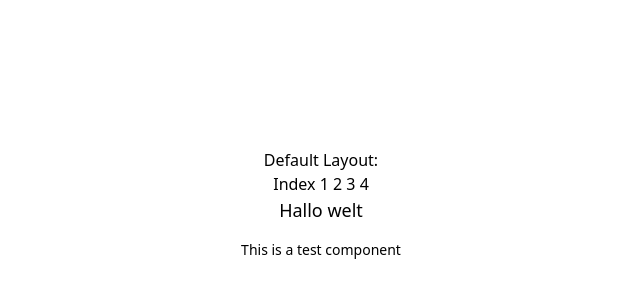
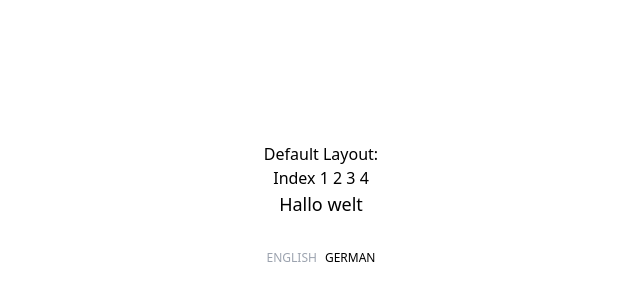
Before and after one commit to cewald/website, a Nuxt app: page / in a window 1280 px wide. Shown: the part 196-496 px from the top of the page, without its empty margins (319-959 px from the left). Built offline with nearby package versions, Linux system fonts and the light colour scheme.

Commit message:
Add `@nuxtjs/i18n` for localized URLs

```diff
--- a/nuxt.config.ts
+++ b/nuxt.config.ts
@@ -1,7 +1,16 @@
 // https://nuxt.com/docs/api/configuration/nuxt-config
 export default defineNuxtConfig({
+  ssr: true,
   srcDir: 'src',
-  ssr: true,
+  i18n: {
+    legacy: false,
+    strategy: 'prefix',
+    defaultLocale: 'en',
+    locales: [
+      { code: 'en', iso: 'en-US', name: 'English' },
+      { code: 'de', iso: 'de-DE', name: 'German' },
+    ],
+  },
   css: ['@/styles/main.scss'],
   postcss: {
     plugins: {
@@ -9,6 +18,9 @@ export default defineNuxtConfig({
       autoprefixer: {},
     },
   },
-  modules: ['@pinia/nuxt'],
+  modules: [
+    '@pinia/nuxt',
+    '@nuxtjs/i18n',
+  ],
   devtools: { enabled: true },
 })
--- a/package.json
+++ b/package.json
@@ -13,6 +13,7 @@
   "devDependencies": {
     "@nuxt/devtools": "latest",
     "@nuxt/eslint-config": "^0.2.0",
+    "@nuxtjs/i18n": "npm:@nuxtjs/i18n-edge@^8.0.0-rc.6-28359903.bcd6198",
     "@pinia/nuxt": "^0.5.1",
     "autoprefixer": "^10.4.16",
     "eslint": "^8.55.0",
--- /dev/null
+++ b/src/components/LanguageSwitch.vue
@@ -0,0 +1,24 @@
+<script setup>
+const { locale, locales } = useI18n()
+const switchLocalePath = useSwitchLocalePath()
+</script>3
+
+<template>
+  <div class="mt-8 flex gap-2 text-xs uppercase">
+    <template
+      v-for="l in locales"
+      :key="l.code"
+    >
+      <NuxtLink
+        v-if="l.code !== locale"
+        :to="switchLocalePath(l.code)"
+      >
+        {{ l.name }}
+      </NuxtLink>
+      <span
+        v-else
+        class="text-gray-400"
+      >{{ l.name }}</span>
+    </template>
+  </div>
+</template>
--- a/src/components/TestComponent.vue
+++ /dev/null
@@ -1,5 +0,0 @@
-<template>
-  <div class="mt-4 text-sm">
-    This is a test component
-  </div>
-</template>
--- a/src/layouts/default.vue
+++ b/src/layouts/default.vue
@@ -1,26 +1,30 @@
+<script setup lang="ts">
+const localePath = useLocalePath()
+</script>
+
 <template>
   <div class="flex min-h-screen flex-col items-center justify-center px-4 py-12">
     <p class="basis-full">
       Default Layout:
     </p>
     <nav>
-      <NuxtLink to="/">
+      <NuxtLink :to="localePath('/')">
         Index
       </NuxtLink>
-      <NuxtLink to="/1">
+      <NuxtLink :to="localePath('/1')">
         1
       </NuxtLink>
-      <NuxtLink to="/2">
+      <NuxtLink :to="localePath('/2')">
         2
       </NuxtLink>
-      <NuxtLink to="/3">
+      <NuxtLink :to="localePath('/3')">
         3
       </NuxtLink>
-      <NuxtLink to="/4">
+      <NuxtLink :to="localePath('/4')">
         4
       </NuxtLink>
     </nav>
     <slot />
-    <TestComponent />
+    <LanguageSwitch />
   </div>
 </template>
```
Also changed, not shown: 1 other file (tests, documents, lock files or other folders).
